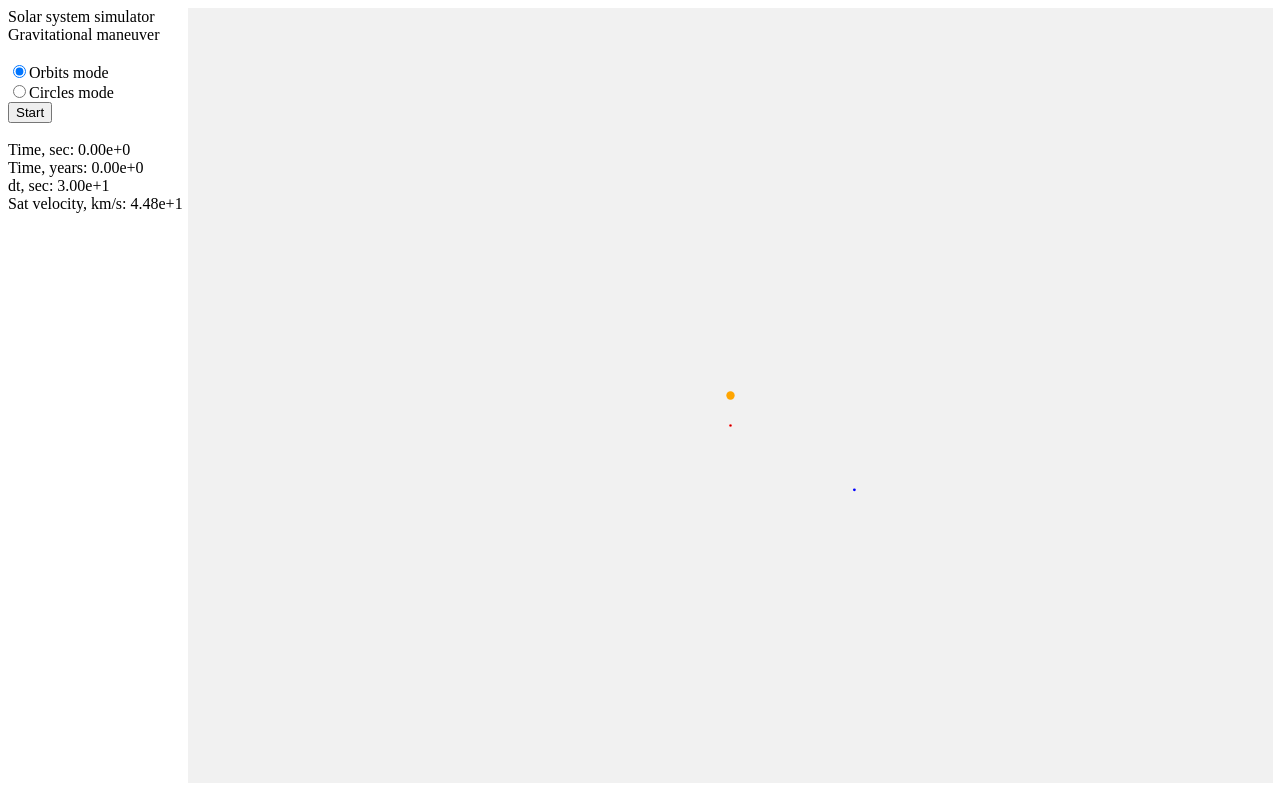
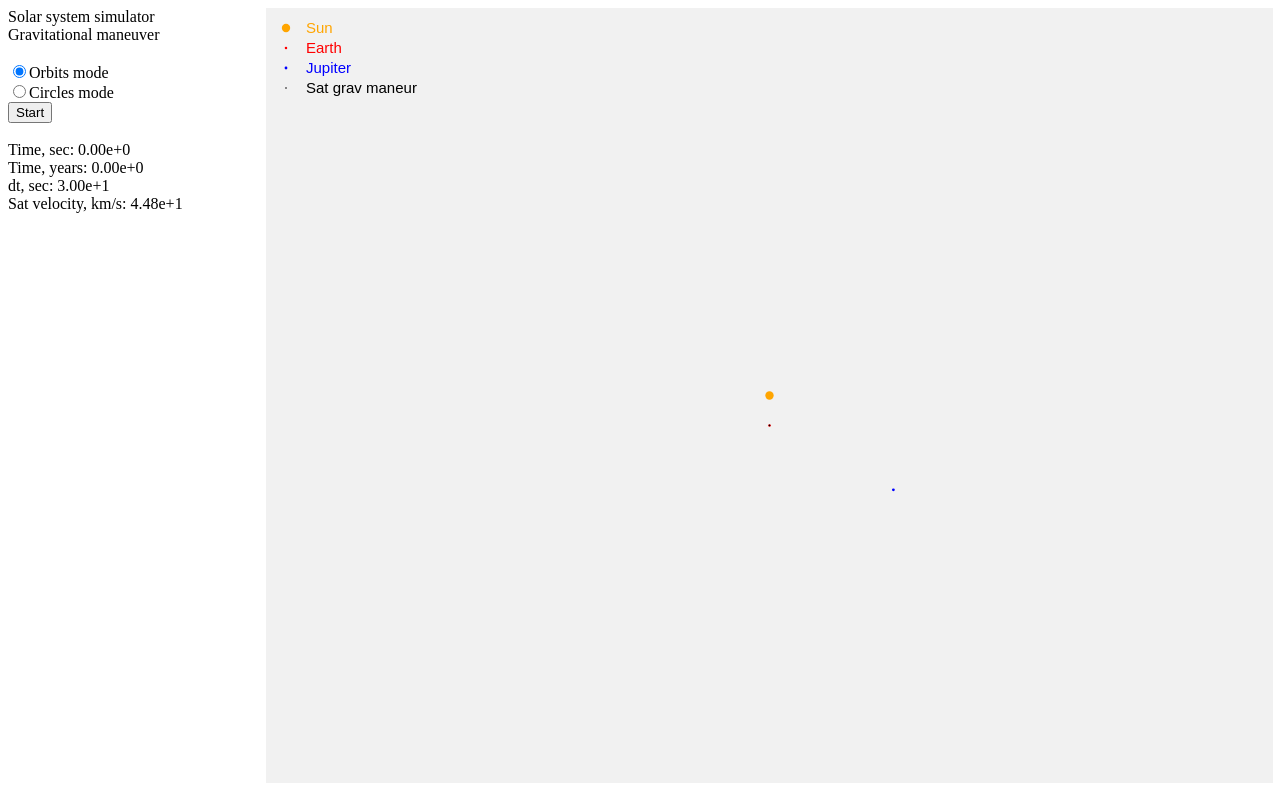
Before and after one commit to npakudin/planets-sample, a plain HTML site: page index.html in a window 1280 px wide. Drawn offline with Linux system fonts and the light colour scheme.

Commit message:
Update index.html

```diff
--- a/index.html
+++ b/index.html
@@ -12,7 +12,7 @@
   #control_panel {
     margin-right: 5px;
     float: left;
-    width: auto;
+    width: 20%;
   }
   canvas {
     display:block;
@@ -74,7 +74,7 @@ let planets = [
   new Planet("Sun"            , "orange", m=1.989E+30 , r=6.9634E+8*0.3, x=0  , y=0                   , vx=0              , vy=0), // note: Sun_r is *0.3 to see Earth
   new Planet("Earth"          , "red"   , m=5.972E+24 , r=6.371E+6*10  , x=0  , y=1.496E+11           , vx=2.978E+4       , vy=0), // note: Earth_r is *10 to see it
   new Planet("Jupiter"        , "blue"  , m=1.8986E+27, r=6.9911E+7    , x=0.1, y=7.7857E+11          , vx=1.307E+4       , vy=0),
-  new Planet("Sat grav maneur", "black" , m=1.0E+3    , r=2.0E+7       , x=0.1, y=1.496E+11 + 6.371E+6, vx=2.978E+4+1.5E+4, vy=0),
+  new Planet("Sat grav maneur", "black" , m=1.0E+3    , r=4.0E+7       , x=0.1, y=1.496E+11 + 6.371E+6, vx=2.978E+4+1.5E+4, vy=0),
 ];
 rotatePlanet(planets[2], -0.92); // rotate Jupiter to the point to make gravitational maneuver
 
@@ -155,24 +155,36 @@ function init() {
   context.translate(transX, transY);
 
   draw();
+  drawLegend();
+}
+
+function clearScreen() {
+  context.clearRect(-transX, -transY, 2*transX, 2*transY);
+}
+
+function drawPlanet(x, y, r, style) {
+  context.fillStyle = style;
+  context.beginPath();
+  let planetsScale = isCirclesMode ? 300 : 100; // increase size of planets to see them
+  context.arc(x, y, r, 0, 2 * Math.PI);
+  context.closePath();
+  context.fill();
 }
 
 let isCirclesMode = false;
 function draw() {
-  // clear
+  // clear screen and draw legend
   if (isCirclesMode) {
-    context.clearRect(-transX, -transY, 2*transX, 2*transY); // clear all screen
+    clearScreen();
+    drawLegend();
   }
 
   // draw new position
   for (let i=0; i<planets.length; i++) {
-    context.fillStyle = planets[i].style;
-    context.beginPath();
-    let planetsScale = isCirclesMode ? 300 : 100; // increase size of planets to see them
-    context.arc(planets[i].x / metersPerPixel, planets[i].y / metersPerPixel, planets[i].r / metersPerPixel * planetsScale, 0, 2 * Math.PI);
-    context.closePath();
-    context.fill();
+    let planetsScale = isCirclesMode ? 300 : 100; // increase size of planets (natural size is too small)
+    drawPlanet(planets[i].x / metersPerPixel, planets[i].y / metersPerPixel, planets[i].r / metersPerPixel * planetsScale, planets[i].style);
   }
+
 
   // draw text
   document.getElementById("time_sec").innerText = "Time, sec: " + time.toExponential(2);
@@ -181,6 +193,18 @@ function draw() {
 
   let satVelocity = Math.sqrt(sqr(planets[3].vx) + sqr(planets[3].vy));
   document.getElementById("sat_velocity").innerText = "Sat velocity, km/s: " + (satVelocity/1000).toExponential(2);
+}
+
+function drawLegend() {
+  for (let i=0; i<planets.length; i++) {
+    const legendItemHeight = 20;
+    let planetsScale = isCirclesMode ? 300 : 100; // increase size of planets to see them
+    drawPlanet(legendItemHeight - transX, (i+1)*legendItemHeight - transY, planets[i].r / metersPerPixel * planetsScale, planets[i].style);
+
+    var str = planets[i].name;
+    context.font = "15px Arial";
+    context.fillText(str, legendItemHeight - transX + legendItemHeight, (i+1)*legendItemHeight - transY + legendItemHeight / 4);
+  }
 }
 // END DRAWING
 
@@ -215,6 +239,9 @@ function stop() {
 
 function changeMode(checkbox) {
   isCirclesMode = document.getElementById("circles").checked;
+  clearScreen();
+  drawLegend();
+  draw();
 }
 // END CONTROL
 
@@ -236,6 +263,7 @@ function changeMode(checkbox) {
     <span id="dt">dt, sec: 0.00e+0</span><br />
     <span id="sat_velocity">Sat velocity, km/s: 0.00e+0</span><br />
   </div>
+
   <canvas id="canvas"></canvas>
 </body>
 </html>
```
